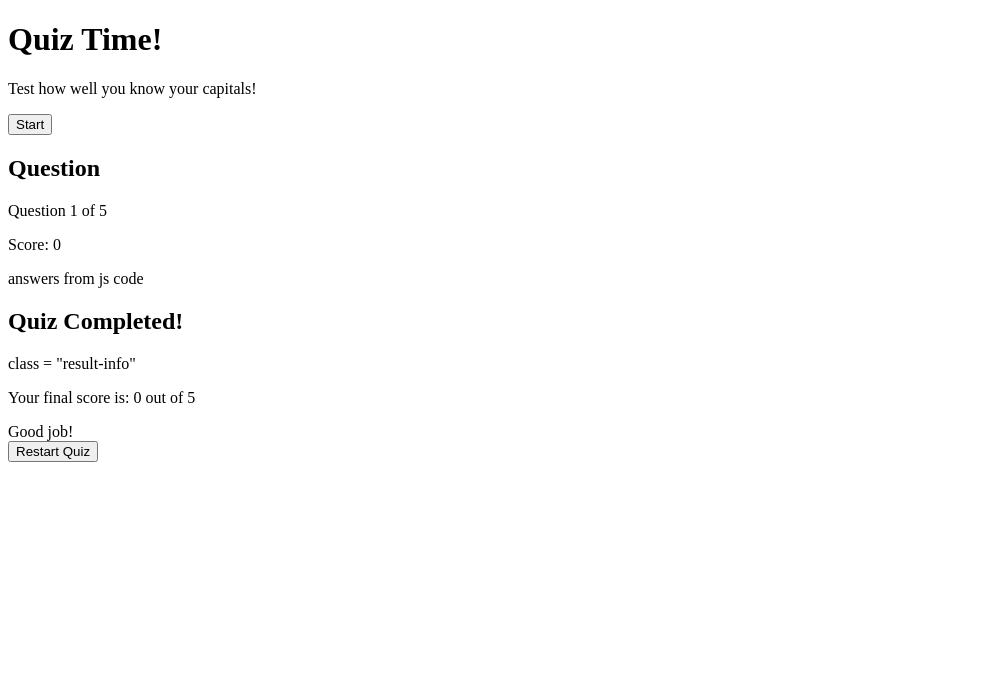
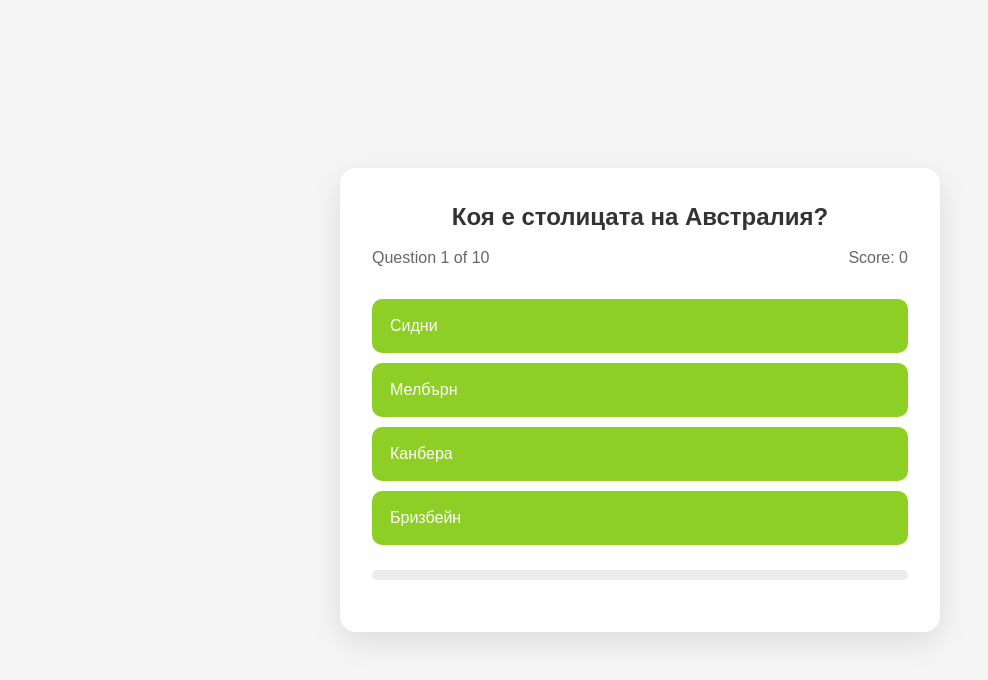
Before and after one commit to l4i123/QuizGame, a plain HTML site: page index.html in a window 1280 px wide. Both pictures are taken after a click on the button "Start". Shown: the whole page, without its empty margins (0-988 px from the left). Drawn offline with Linux system fonts and the light colour scheme.

Commit message:
Finished js, style, waiting for additions

```diff
--- a/index.html
+++ b/index.html
@@ -1,5 +1,5 @@
 <!DOCTYPE html>
-<html lang ="en">
+<html lang="en">
     <head>
         <meta charset="UTF-8">
         <meta name="viewport" content="width=device-width, initial-scale=1.0">
@@ -8,36 +8,44 @@
     </head>
     <body>
         <div class="container">
-            <div class="screen active" id = "start-screen">
+            <div class="screen active" id="start-screen">
                 <h1>Quiz Time!</h1>
                 <p>Test how well you know your capitals!</p>
-                <button id = "start-btn" class="btn">Start</button>
+                <button id="start-btn" class="btn">Start</button>
             </div>
-            <div class = "screen" id = "quiz-screen">
-                <div class = "quiz-header">
-                    <h2 id = "question-text">Question</h2>
-                    <div class = "quiz-info">
+
+            <div class="screen" id="quiz-screen">
+                <div class="quiz-header">
+                    <h2 id="question-text">Question</h2>
+                    <div class="quiz-info">
                         <p>
-                            Question <span id = "current-question">1</span> of <span id = "total-questions">5</span>
+                            Question <span id="current-question">1</span> of <span id="total-questions">10</span>
                         </p>
                         <p>
-                            Score: <span id = "score">0</span>
+                            Score: <span id="score">0</span>
                         </p>
                     </div>
-                <div id = "answers-container" class = "answers-container"></div>
-                   <!-- Answer buttons will be generated here --> answers from js code
-                <div class = "progress-bar">
-                    <div class = "progress" id = "progress"></div>
-            </div>
-            <div id = result-screen class = "screen">
-                <h2>Quiz Completed!</h2>
-                <div> class = "result-info"
-                    <p>Your final score is: <span id = "final-score">0</span> out of <span id = "max-score">5</span></p>
-                    <div id = "result-message">Good job!</div>
                 </div>
 
-                <button id = "restart-btn" class = "btn">Restart Quiz</button>
+                <div id="answers-container" class="answers-container">
+                    <!-- Answer buttons will be generated here -->
+                </div>
+
+                <div class="progress-bar">
+                    <div class="progress" id="progress-bar"></div>
+                </div>
+            </div>
+
+            <div id="result-screen" class="screen">
+                <h2>Quiz Completed!</h2>
+                <div class="result-info">
+                    <p>Your final score is: <span id="final-score">0</span> out of <span id="max-score">10</span></p>
+                    <div id="result-message">Good job!</div>
+                </div>
+                <button id="restart-btn" class="btn">Restart Quiz</button>
+            </div>
         </div>
 
+        <script src="script.js"></script>
     </body>
 </html>
--- a/script.js
+++ b/script.js
@@ -0,0 +1,207 @@
+// DOM elements
+const startScreen = document.getElementById("start-screen");
+const quizScreen = document.getElementById("quiz-screen");
+const resultScreen = document.getElementById("result-screen");
+const startBtn = document.getElementById("start-btn");
+const questionText = document.getElementById("question-text");
+const answersContainer = document.getElementById("answers-container");
+const currentQuestionSpan = document.getElementById("current-question");
+const totalQuestionsSpan = document.getElementById("total-questions");
+const scoreSpan = document.getElementById("score");
+const finalScoreSpan = document.getElementById("final-score");
+const maxScoreSpan = document.getElementById("max-score");
+const resultMessage = document.getElementById("result-message");
+const restartButton = document.getElementById("restart-btn");
+const progressBar = document.getElementById("progress-bar");
+
+// Array of questions
+const quizQuestions = [
+  {
+    question: "Коя е столицата на Австралия?",
+    answers: [
+      { text: "Сидни", correct: false },
+      { text: "Мелбърн", correct: false },
+      { text: "Канбера", correct: true },
+      { text: "Бризбейн", correct: false }
+    ],
+  },
+  {
+    question: "Коя е столицата на Канада?",
+    answers: [
+      { text: "Торонто", correct: false },
+      { text: "Ванкувър", correct: false },
+      { text: "Монреал", correct: false },
+      { text: "Отава", correct: true }
+    ],
+  },
+  {
+    question: "Коя е столицата на Бразилия?",
+    answers: [
+      { text: "Рио де Жанейро", correct: false },
+      { text: "Сао Пауло", correct: false },
+      { text: "Бразилия", correct: true },
+      { text: "Салвадор", correct: false }
+    ],
+  },
+  {
+    question: "Коя е столицата на Япония?",
+    answers: [
+      { text: "Осака", correct: false },
+      { text: "Токио", correct: true },
+      { text: "Киото", correct: false },
+      { text: "Йокохама", correct: false }
+    ],
+  },
+  {
+    question: "Коя е столицата на Швейцария?",
+    answers: [
+      { text: "Цюрих", correct: false },
+      { text: "Женева", correct: false },
+      { text: "Базел", correct: false },
+      { text: "Берн", correct: true }
+    ],
+  },
+  {
+    question: "Коя е столицата на Турция?",
+    answers: [
+      { text: "Истанбул", correct: false },
+      { text: "Анкара", correct: true },
+      { text: "Измир", correct: false },
+      { text: "Анталия", correct: false }
+    ],
+  },
+  {
+    question: "Коя е столицата на Норвегия?",
+    answers: [
+      { text: "Осло", correct: true },
+      { text: "Берген", correct: false },
+      { text: "Стокхолм", correct: false },
+      { text: "Хелзинки", correct: false }
+    ],
+  },
+  {
+    question: "Коя е столицата на Аржентина?",
+    answers: [
+      { text: "Сантяго", correct: false },
+      { text: "Монтевидео", correct: false },
+      { text: "Буенос Айрес", correct: true },
+      { text: "Лима", correct: false }
+    ],
+  },
+  {
+    question: "Коя е столицата на Египет?",
+    answers: [
+      { text: "Александрия", correct: false },
+      { text: "Кайро", correct: true },
+      { text: "Гиза", correct: false },
+      { text: "Луксор", correct: false }
+    ],
+  },
+  {
+    question: "Коя е столицата на Южна Корея?",
+    answers: [
+      { text: "Пусан", correct: false },
+      { text: "Инчон", correct: false },
+      { text: "Сеул", correct: true },
+      { text: "Тегу", correct: false }
+    ],
+  }
+];
+
+// Quiz state variables
+let currentQuestionIndex = 0;
+let score = 0;
+let answersDisabled = false;
+
+totalQuestionsSpan.textContent = quizQuestions.length;
+maxScoreSpan.textContent = quizQuestions.length;
+
+// Event listeners
+startBtn.addEventListener("click", startQuiz);
+restartButton.addEventListener("click", restartQuiz);
+
+function startQuiz() {
+    currentQuestionIndex = 0;
+    score = 0;
+    scoreSpan.textContent = score;
+    progressBar.style.width = "0%";
+
+    startScreen.classList.remove("active");
+    resultScreen.classList.remove("active");
+    quizScreen.classList.add("active");
+
+    showQuestion();
+}
+
+function showQuestion() {
+    answersDisabled = false;
+    const currentQuestion = quizQuestions[currentQuestionIndex];
+    currentQuestionSpan.textContent = currentQuestionIndex + 1;
+
+    const progressPercentage = (currentQuestionIndex / quizQuestions.length) * 100;
+    progressBar.style.width = progressPercentage + "%";
+
+    questionText.textContent = currentQuestion.question;
+    answersContainer.innerHTML = "";
+
+    currentQuestion.answers.forEach(answer => {
+        const button = document.createElement("button");
+        button.textContent = answer.text;
+        button.classList.add("answer-btn");
+        button.dataset.correct = answer.correct;
+
+        button.addEventListener("click", selectAnswer);
+        answersContainer.append(button);
+    });
+}
+
+function selectAnswer(event) {
+    if (answersDisabled) return;
+
+    answersDisabled = true;
+    const selectedButton = event.currentTarget;
+    const isCorrect = selectedButton.dataset.correct === "true";
+
+    if (isCorrect) {
+        score++;
+        scoreSpan.textContent = score;
+    }
+
+    Array.from(answersContainer.children).forEach((button) => {
+        button.disabled = true;
+
+        if (button.dataset.correct === "true") {
+            button.classList.add("correct");
+        } else if (button === selectedButton) {
+            button.classList.add("incorrect");
+        }
+    });
+
+    const completedPercentage = ((currentQuestionIndex + 1) / quizQuestions.length) * 100;
+    progressBar.style.width = completedPercentage + "%";
+
+    setTimeout(() => {
+        currentQuestionIndex++;
+
+        if (currentQuestionIndex < quizQuestions.length) {
+            showQuestion();
+        } else {
+            quizScreen.classList.remove("active");
+            resultScreen.classList.add("active");
+            finalScoreSpan.textContent = score;
+            maxScoreSpan.textContent = quizQuestions.length;
+
+            if (score === quizQuestions.length) {
+                resultMessage.textContent = "Отличен резултат!";
+            } else if (score >= quizQuestions.length / 2) {
+                resultMessage.textContent = "Добър резултат!";
+            } else {
+                resultMessage.textContent = "Опитай отново!";
+            }
+        }
+    }, 1000);
+}
+
+function restartQuiz() {
+    startQuiz();
+}
--- a/style.css
+++ b/style.css
@@ -0,0 +1,140 @@
+* {
+    margin: 0;
+    padding: 0;
+    box-sizing: border-box;
+}
+body {
+    background-color: #f5f5f5;
+    display: flex;
+    justify-content: center;
+    align-items: center;
+    min-height: 100vh;
+    padding: 1rem;
+    font-family: sans-serif;
+}
+.container {
+    background-color: white;
+    border-radius: 1rem;
+    box-shadow: 0 10px 30px rgba(0,0,0,0.1);
+    width: 100%;
+    max-width: 600px;
+    overflow: hidden;
+    position: relative;
+}
+/* Screens */
+.screen {
+    display: none;
+    padding: 2rem;
+    text-align: center;
+}
+.screen.active {
+    display: block;
+}
+/* Start screen */
+#start-screen h1 {
+    color: #8ecf25;
+    font-size: 2.5rem;
+    margin-bottom: 20px;
+}
+#start-screen p {
+    color: #666;
+    font-size: 1.2rem;
+    margin-bottom: 25px;
+}
+.quiz-header {
+    margin-bottom: 2rem;
+}
+#question-text {
+    color: #333;
+    font-size: 1.5rem;
+    margin-bottom: 1rem;
+    line-height: 1.4;
+}
+.quiz-info {
+    display: flex;
+    justify-content: space-between;
+    color: #666;
+    margin-bottom: 10px;
+}
+.answers-container {
+    display: flex;
+    flex-direction: column;
+    gap: 10px;
+    margin-bottom: 25px;
+}
+.answer-btn {
+    background-color: #8ecf25;
+    color: white;
+    border: 2px solid #8ecf25;
+    padding: 1rem;
+    border-radius: 10px;
+    cursor: pointer;
+    font-size: 1rem;
+    text-align: left;
+    transition: all 0.3s ease;
+}
+.answer-btn:hover:not(:disabled) {
+    background-color: #7abf1e;
+    border-color: white;
+}
+.answer-btn.correct {
+    background-color: #054f07;
+    border-color: #4c9c4e;
+    color: white;
+}
+.answer-btn.incorrect {
+    background-color: #ff4c4c;
+    border-color: #c47272;
+    color: white;
+}
+.progress-bar {
+    height: 10px;
+    background-color: #ececec;
+    border-radius: 5px;
+    overflow: hidden;
+    margin-bottom: 20px;
+}
+.progress {
+    height: 100%;
+    background-color: #b4d57e;
+    width: 0%;
+    transition: width 0.3s ease;
+}
+/* Result screen */
+#result-screen h2 {
+    color: #8ecf25;
+    margin-bottom: 30px;
+}
+.result-info {
+    background-color: #f0f0f0;
+    border-radius: 10px;
+    padding: 20px;
+    margin-bottom: 30px;
+}
+.result-info p {
+    font-size: 1.2rem;
+    margin-bottom: 1rem;
+    color: #333;
+}
+button.btn {
+    background-color: #8ecf25;
+    color: white;
+    border: none;
+    border-radius: 10px;
+    padding: 15px 30px;
+    font-size: 1rem;
+    cursor: pointer;
+    transition: background-color 0.3s ease;
+}
+button.btn:hover {
+    background-color: #d45b28;
+}
+/* Responsive Design */
+@media (max-width: 500px) {
+    .container {
+        padding: 1rem;
+    }
+    #start-screen h1 {
+        font-size: 2rem;
+    }
+}
```
